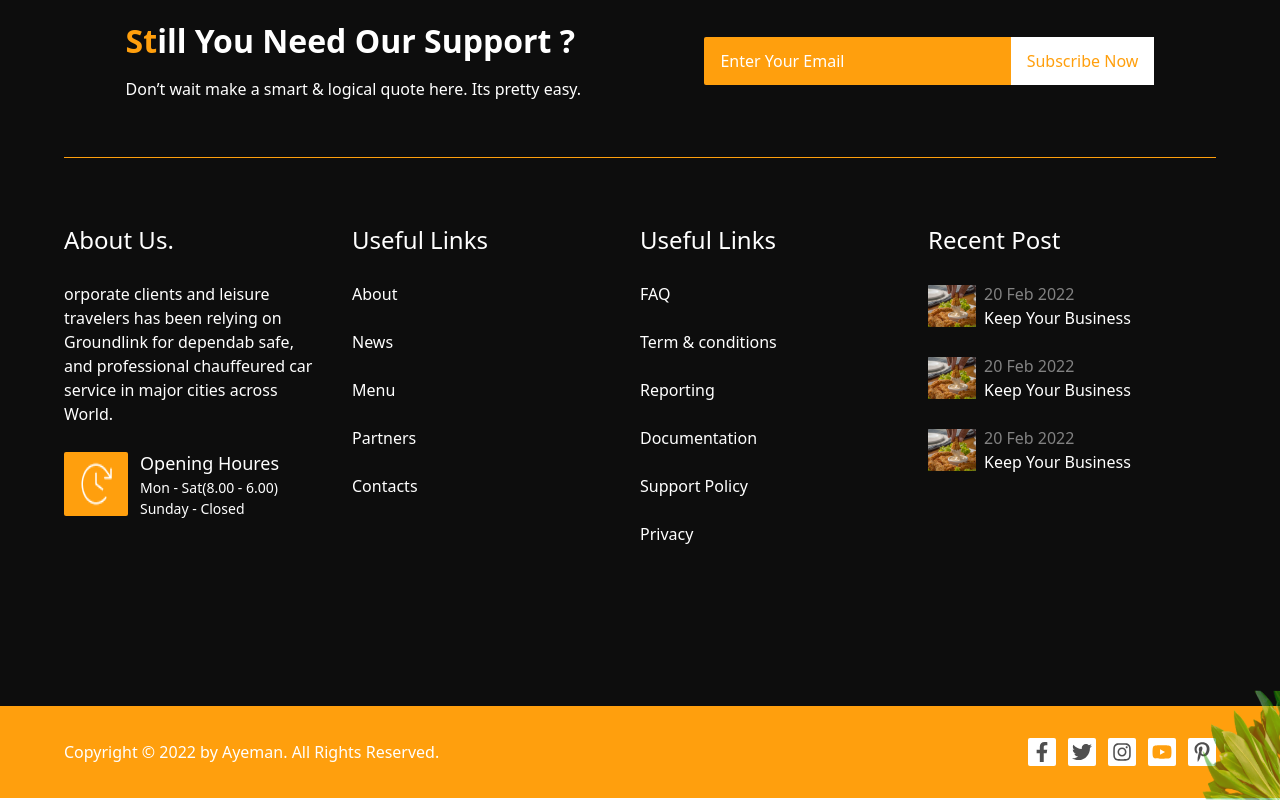
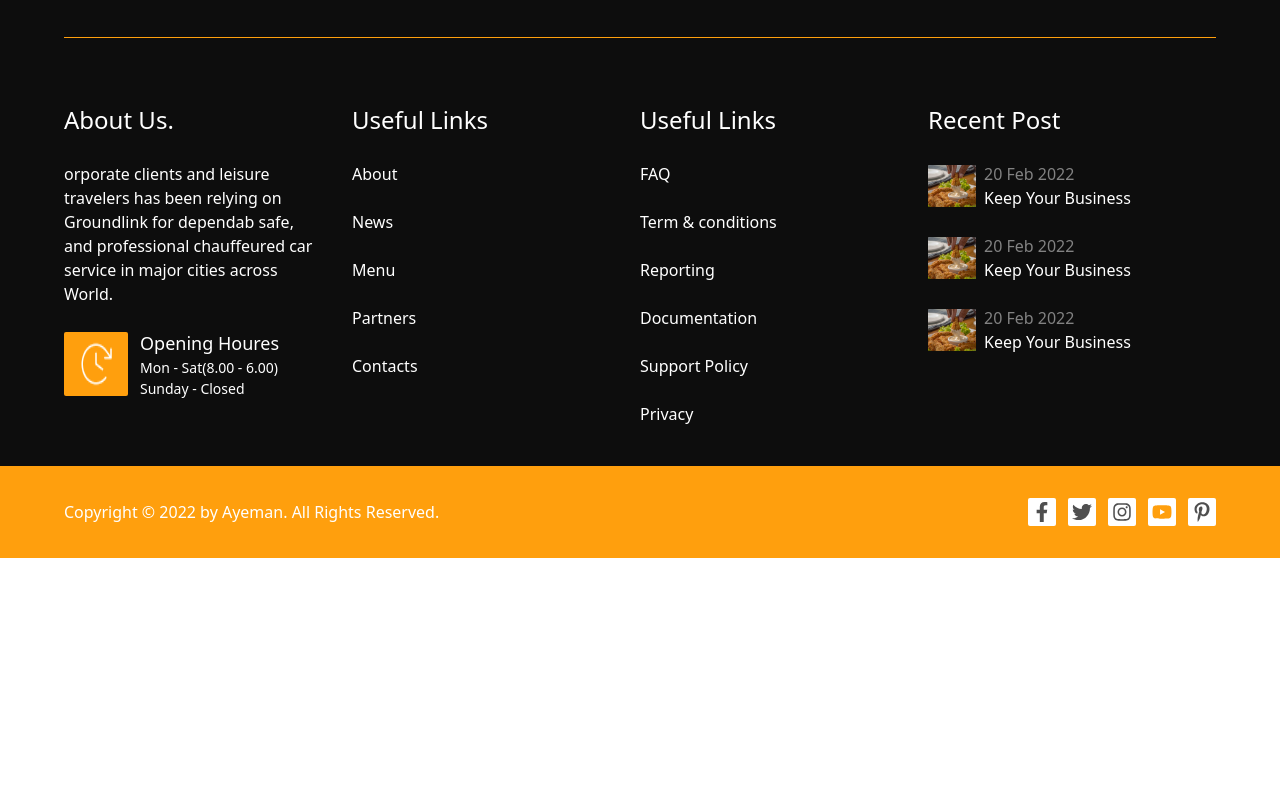
Before and after one commit to promahbubul/food-order-client, a React (Vite) app: page / in a window 1280 px wide. Shown: the part 1961-2761 px from the top of the page. After the commit the page ends 2519 px from the top, so only its background shows below. Built offline with nearby package versions, Linux system fonts and the light colour scheme.

Commit message:
navbar width added

```diff
--- a/src/components/BottomFooter/BottomFooter.jsx
+++ b/src/components/BottomFooter/BottomFooter.jsx
@@ -17,21 +17,31 @@ const BottomFooter = () => {
           Copyright © 2022 by Ayeman. All Rights Reserved.
         </p>
         <div className="flex flex-row gap-3">
+          <a href="">
             <div className="p-1 rounded-sm bg-white">
               <FaFacebookF className=" text-gray-2 text-lg" />
             </div>
+          </a>
+          <a href="">
             <div className="p-1 rounded-sm bg-white">
               <FaTwitter className=" text-gray-2 text-lg" />
             </div>
+          </a>
+          <a href="">
             <div className="p-1 rounded-sm bg-white">
               <FaInstagram className=" text-gray-2 text-lg" />
             </div>
+          </a>
+          <a href="">
             <div className="p-1 rounded-sm bg-white">
               <FaYoutube className=" text-primary-2 text-lg" />
             </div>
+          </a>
+          <a href="">
             <div className="p-1 rounded-sm bg-white">
               <FaPinterestP className=" text-gray-2 text-lg" />
             </div>
+          </a>
         </div>
       </div>
     </div>
--- a/src/components/Footer/Footer.jsx
+++ b/src/components/Footer/Footer.jsx
@@ -6,7 +6,7 @@ import footerBg from "../../assets/images/footerbg.png";
 
 const Footer = () => {
   return (
-    <div className="py-40  max-w-6xl  mx-auto">
+    <div className="py-10 mt-36l  max-w-6xl  mx-auto">
       <div className="flex flex-row justify-around items-center border-primary-2 pb-14 mb-16 border-b">
         <div className="">
           <h4 className="text-heading-4 font-bold leading-heading-4 mb-4">
@@ -124,11 +124,6 @@ const Footer = () => {
           </div>
         </div>
       </div>
-      <img
-        src={footerBg}
-        alt=""
-        className="absolute right-0 w-[80px] mt-36 "
-      />
     </div>
   );
 };
--- a/src/components/Navbar/Navbar.jsx
+++ b/src/components/Navbar/Navbar.jsx
@@ -20,7 +20,7 @@ const Navbar = () => {
             <img className="mx-auto" src={logo} />
           </NavLink>
         </div>
-        <div className="navbar bg-[#0D0D0D] text-white">
+        <div className="navbar bg-[#0D0D0D] max-w-6xl mx-auto text-white">
           <div className="">
             <div className="dropdown">
               <label tabIndex={0} className="btn btn-ghost lg:hidden">
```
Lines whose indentation alone changed are shown as unchanged.
